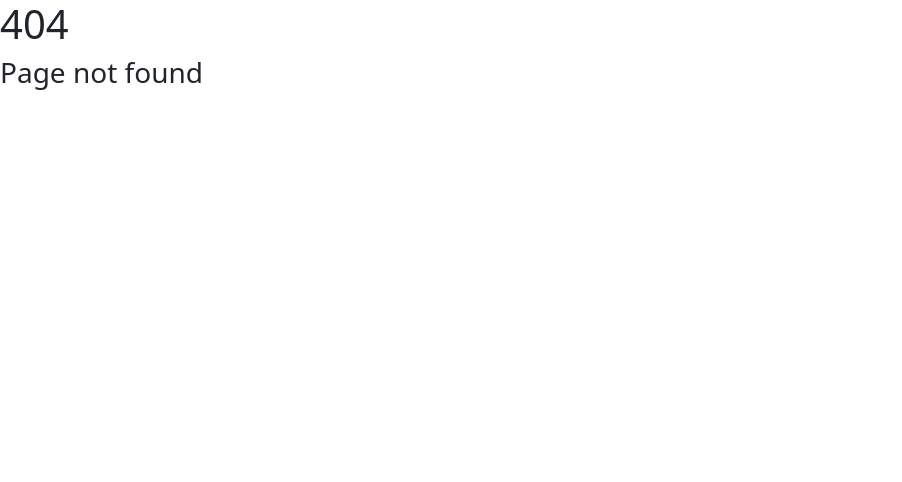
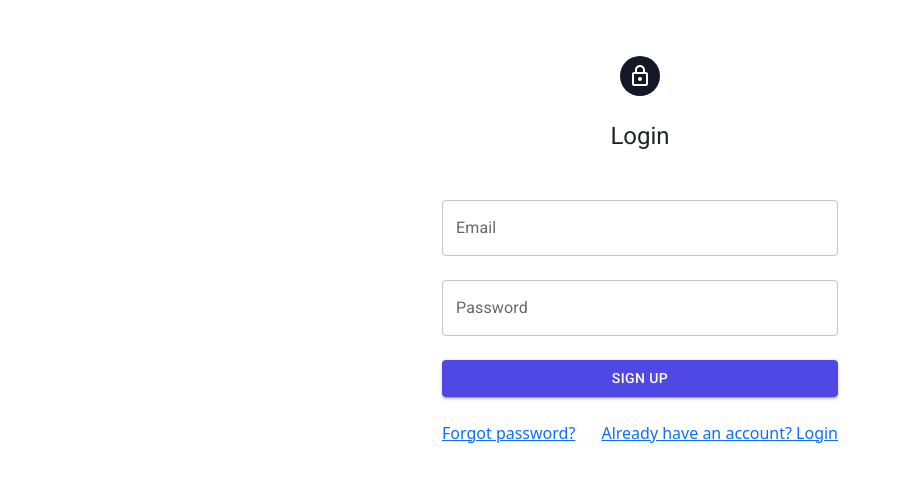
Before and after one commit to hanzala-nickelfox/employees-tracking, a React (Create React App) app: page /login in a window 1280 px wide. Before the commit this address had no page. Shown: the top 482 px of the page, without its empty margins (0-902 px from the left). Built offline with nearby package versions, Linux system fonts and the light colour scheme.

Commit message:
(bugfix/neeraj-signUP)routes change on form submit

```diff
--- /dev/null
+++ b/src/pages/private/dashboard/index.js
@@ -0,0 +1,9 @@
+import React from 'react'
+
+function Dashboard() {
+  return (
+    <h1>Dashboard</h1>
+  )
+}
+
+export default Dashboard
--- a/src/pages/public/login/index.js
+++ b/src/pages/public/login/index.js
@@ -3,83 +3,78 @@ import React, { useState } from "react";
 import BasicBtn from "../../../components/shared/Basic-btn.js";
 import { Row, Col } from "react-bootstrap";
 
-import { Container } from '@mui/material';
-import Avatar from '@mui/material/Avatar';
-import LockOutlinedIcon from '@mui/icons-material/LockOutlined';
-import Typography from '@mui/material/Typography';
-import FormField from '../../../components/shared/FormField';
-import Link from '@mui/material/Link';
-import Grid from '@mui/material/Grid';
-
+import { Container } from "@mui/material";
+import Avatar from "@mui/material/Avatar";
+import LockOutlinedIcon from "@mui/icons-material/LockOutlined";
+import Typography from "@mui/material/Typography";
+import FormField from "../../../components/shared/FormField";
+import Grid from "@mui/material/Grid";
+import { Link } from "react-router-dom";
 
 const Login = () => {
   const [emaillog, setEmaillog] = useState("");
   const [passwordlog, setPasswordlog] = useState("");
-
 
   function handlelogin(e) {
     e.preventDefault();
     const mail = localStorage.getItem("Email").replace(/(^"|"$)/g, "");
     const pass = localStorage.getItem("Password").replace(/(^"|"$)/g, "");
     console.log(mail, pass);
-
   }
 
   return (
     <>
-
-
       <Container component="main" maxWidth="xs" className="mt-5">
         <Row className="text-center justify-content-center mb-4">
-          <Avatar className="mb-4" sx={{ m: 1, bgcolor: 'secondary.main' }}>
+          <Avatar className="mb-4" sx={{ m: 1, bgcolor: "secondary.main" }}>
             <LockOutlinedIcon />
           </Avatar>
           <Typography className="mb-4" component="h1" variant="h5">
             Login
           </Typography>
         </Row>
-        <Row >
+        <Row>
           <form onSubmit={handlelogin}>
-            <Col lg={12} className='mb-4'>
+            <Col lg={12} className="mb-4">
               <FormField
-                label='Email'
+                label="Email"
                 type="email"
                 name={emaillog}
                 value={emaillog}
                 placeholder="Email"
-                onChange={(e) => setEmaillog(e.target.value)}
-              ></FormField>
+                onChange={(e) => setEmaillog(e.target.value)}></FormField>
             </Col>
-            <Col lg={12} className='mb-4'>
+            <Col lg={12} className="mb-4">
               <FormField
                 type="password"
                 name={passwordlog}
                 value={passwordlog}
-                label='Password'
+                label="Password"
                 placeholder="Password"
-                onChange={(e) => setPasswordlog(e.target.value)}
-              ></FormField>
+                onChange={(e) => setPasswordlog(e.target.value)}></FormField>
             </Col>
-            <Col lg={12} className='mb-4'>
-              <BasicBtn variant='contained' type="submit" onChange={handlelogin} text='Sign Up'></BasicBtn>
+            <Col lg={12} className="mb-4">
+              <BasicBtn
+                variant="contained"
+                type="submit"
+                onChange={handlelogin}
+                text="Sign Up"></BasicBtn>
             </Col>
             <Grid container>
               <Grid item xs>
-                <Link href="#" variant="body2">
+                <Link to="/Forgot password  " variant="body2">
                   Forgot password?
                 </Link>
               </Grid>
               <Grid item>
-                <Link href="#" variant="body2">
-                  {"Don't have an account? Sign Up"}
+                <Link to="/" variant="body2">
+                  {"Already have an account? Login"}
                 </Link>
               </Grid>
             </Grid>
           </form>
         </Row>
       </Container>
-
-
     </>
   );
 };
--- a/src/pages/public/signup/index.js
+++ b/src/pages/public/signup/index.js
@@ -3,13 +3,12 @@ import "./signUp.scss";
 import BasicBtn from "../../../components/shared/Basic-btn.js";
 import FormField from "../../../components/shared/FormField.js";
 import { Col, Row } from "react-bootstrap";
-import Avatar from '@mui/material/Avatar';
-import LockOutlinedIcon from '@mui/icons-material/LockOutlined';
-import Typography from '@mui/material/Typography';
-
-import { Container } from '@mui/material';
-import Link from '@mui/material/Link';
-import Grid from '@mui/material/Grid';
+import Avatar from "@mui/material/Avatar";
+import LockOutlinedIcon from "@mui/icons-material/LockOutlined";
+import Typography from "@mui/material/Typography";
+import { Container } from "@mui/material";
+import Grid from "@mui/material/Grid";
+import { Link, useNavigate } from "react-router-dom";
 
 const SignUp = () => {
   const [name, setName] = useState("");
@@ -17,79 +16,80 @@ const SignUp = () => {
   const [password, setPassword] = useState("");
   const [confirmPassword, setConfirmPassword] = useState("");
 
-
+  let navigate = useNavigate();
   function handleSubmit(e) {
     e.preventDefault();
+    console.log(name, email, password, confirmPassword, "submit=======");
 
     if (!name || !email || !password || !confirmPassword) {
-
       localStorage.setItem("Name", JSON.stringify(name));
       localStorage.setItem("Email", JSON.stringify(email));
       localStorage.setItem("Password", JSON.stringify(password));
       localStorage.setItem("Confirm password", JSON.stringify(confirmPassword));
+      alert("Successfullt SignUp");
+      let path = `/login`;
+      navigate(path);
     }
   }
-
-
 
   return (
     <>
       <Container component="main" maxWidth="xs" className="mt-5">
         <Row className="text-center justify-content-center mb-4">
-          <Avatar className="mb-4" sx={{ m: 1, bgcolor: 'secondary.main' }}>
+          <Avatar className="mb-4" sx={{ m: 1, bgcolor: "secondary.main" }}>
             <LockOutlinedIcon />
           </Avatar>
           <Typography className="mb-4" component="h1" variant="h5">
             Sign in
           </Typography>
         </Row>
-        <Row >
+        <Row>
           <form onSubmit={handleSubmit}>
-            <Col lg={12} className='mb-4'>
+            <Col lg={12} className="mb-4">
               <FormField
-                type='text'
+                type="text"
                 value={name}
-                label='Full Name'
-                placeholder='Enter Name'
-                onChange={(e) => setName(e.target.value)}
-              ></FormField>
+                label="Full Name"
+                placeholder="Enter Name"
+                onChange={(e) => setName(e.target.value)}></FormField>
             </Col>
-            <Col lg={12} className='mb-4'>
+            <Col lg={12} className="mb-4">
               <FormField
-                label='Email'
+                label="Email"
                 type="email"
                 name={email}
                 placeholder="Email"
-                onChange={(e) => setEmail(e.target.value)}
-              ></FormField>
+                onChange={(e) => setEmail(e.target.value)}></FormField>
             </Col>
-            <Col lg={12} className='mb-4'>
+            <Col lg={12} className="mb-4">
               <FormField
                 type="password"
                 name={password}
                 value={password}
-                label='Password'
+                label="Password"
                 placeholder="Password"
-                onChange={(e) => setPassword(e.target.value)}
-              ></FormField>
+                onChange={(e) => setPassword(e.target.value)}></FormField>
             </Col>
-            <Col lg={12} className='mb-4'>
+            <Col lg={12} className="mb-4">
               <FormField
                 type="password"
                 name={confirmPassword}
                 value={confirmPassword}
-                label='Confirm Password'
+                label="Confirm Password"
                 placeholder="Confirm password"
-                onChange={(e) => setConfirmPassword(e.target.value)}
-              ></FormField>
+                onChange={(e) =>
+                  setConfirmPassword(e.target.value)
+                }></FormField>
             </Col>
-            <Col lg={12} className='mb-4'>
-              <BasicBtn type='submit' variant='contained' text='Sign Up'></BasicBtn>
+            <Col lg={12} className="mb-4">
+              <BasicBtn
+                type="submit"
+                variant="contained"
+                text="Sign Up"></BasicBtn>
             </Col>
             <Grid container>
-
               <Grid item>
-                <Link href="#" variant="body2">
+                <Link to="/login" variant="body2">
                   {"Already have an account? Login"}
                 </Link>
               </Grid>
@@ -97,9 +97,7 @@ const SignUp = () => {
           </form>
         </Row>
       </Container>
-
     </>
-
   );
 };
 export default SignUp;
--- a/src/router/index.js
+++ b/src/router/index.js
@@ -2,12 +2,21 @@ import React from "react";
 import { BrowserRouter, Routes, Route } from "react-router-dom";
 import Error404 from "pages/Error404";
 import SignUp from "pages/public/signup";
+import Login from "pages/public/login";
+import Dashboard from "pages/private/dashboard";
+import { Navigate } from "react-router-dom";
 
 const Router = () => {
   return (
     <BrowserRouter>
       <Routes>
-        <Route exact path="/" element={<SignUp />} />
+        {/* Link redirect to /signup */}
+        <Route path="/" element={<Navigate replace to="/signup" />} />
+
+        {/* Routes for public pages */}
+        <Route exact path="/signup" element={<SignUp />} />
+        <Route exact path="/login" element={<Login />} />
+        <Route exact path="/dashboard" element={<Dashboard />} />
 
         {/* 404 page route */}
         <Route path="*" element={<Error404 />} />
```
